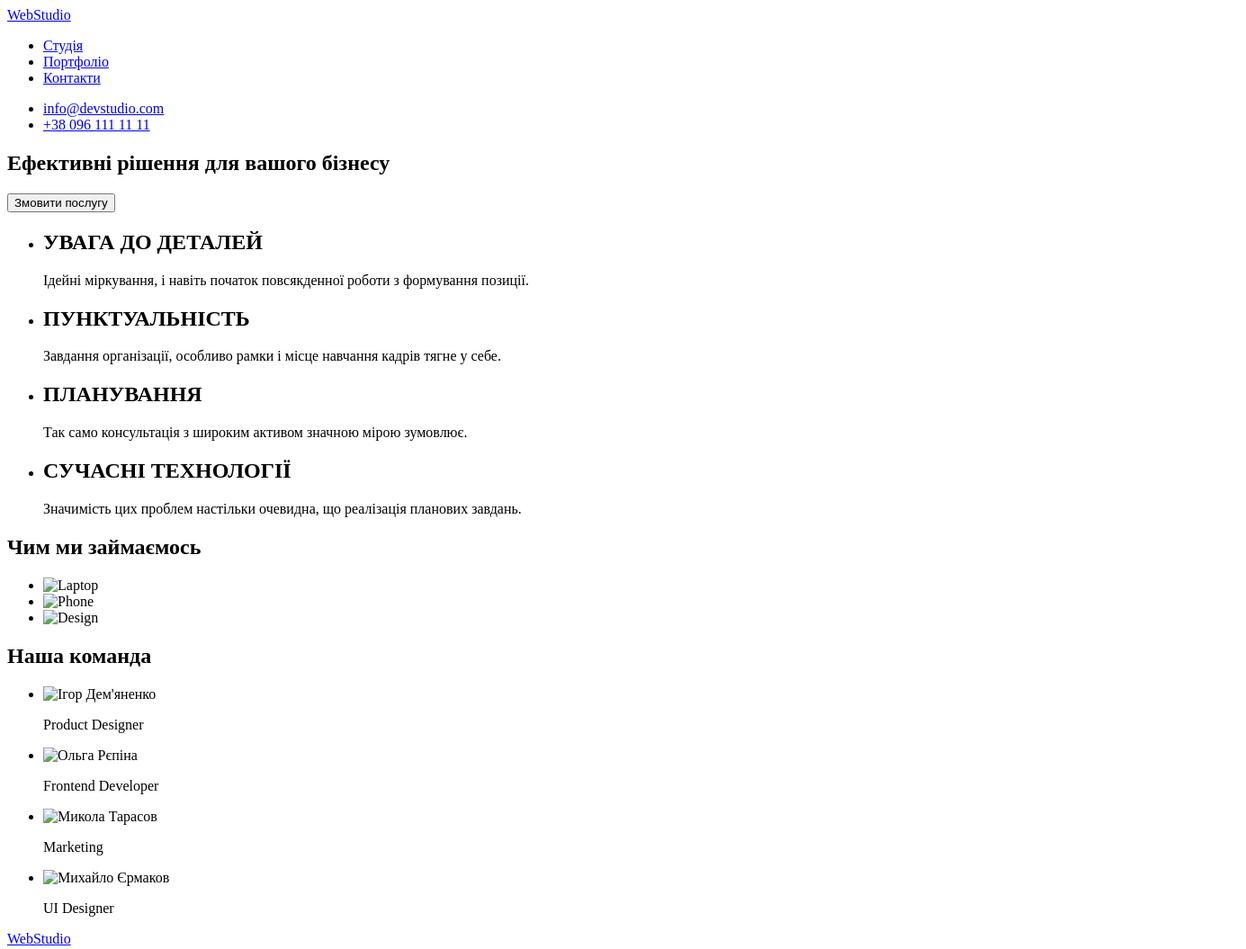
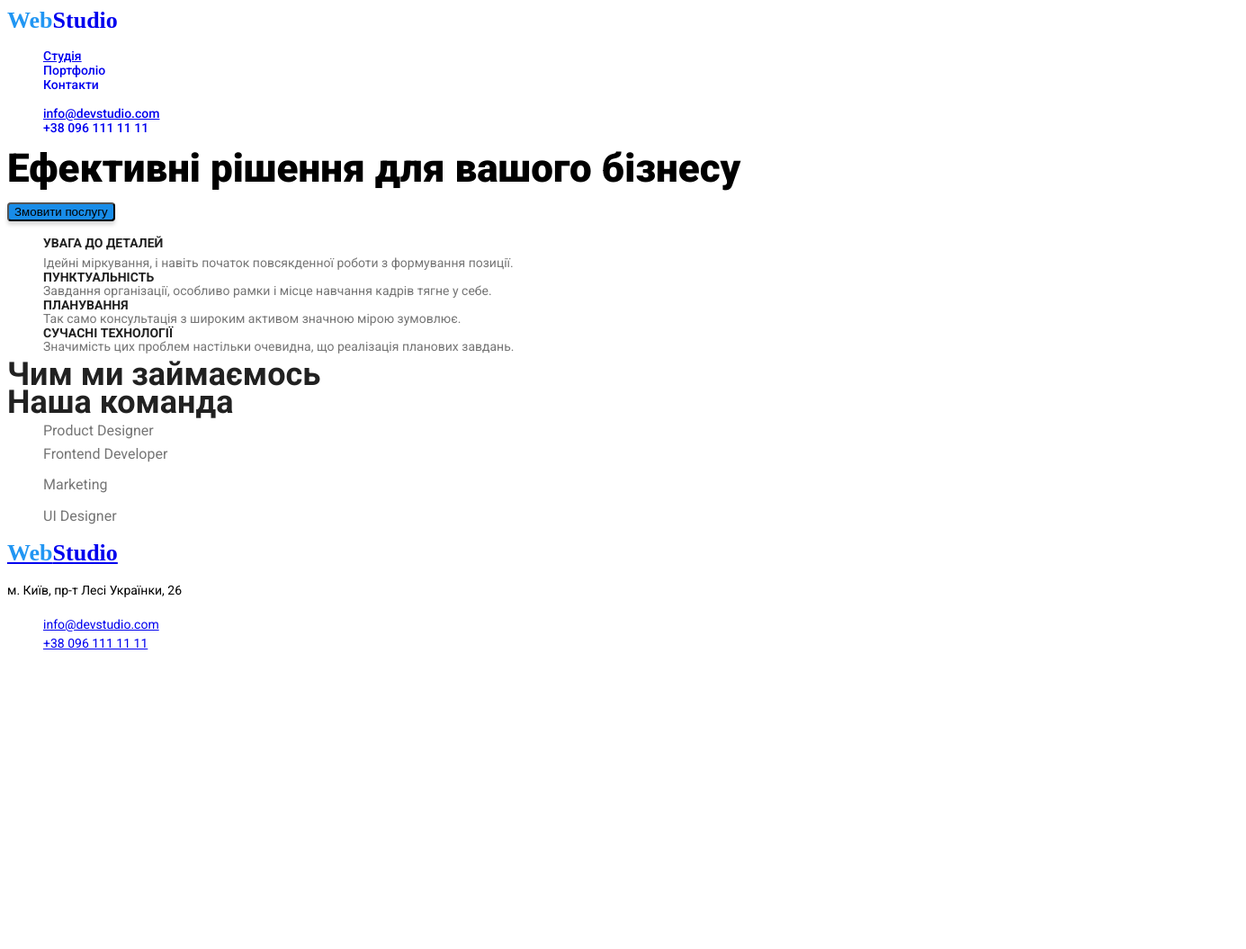
Before and after one commit to SergiyPlishko/webstudio, a plain HTML site: page index.html in a window 1280 px wide. Shown: the top 1055 px of the page at 90% size, 1385 px wide, since content can reach past the window. Drawn offline with Linux system fonts and the light colour scheme.

Commit message:
My -reposytory

```diff
--- /dev/null
+++ b/css/style.css
@@ -0,0 +1,290 @@
+.logo {
+    font-family: 'Raleway';
+    font-weight: 700;
+    font-size: 26px;
+    line-height: 1.19;
+    text-decoration: none;
+  }
+  .logo-web {
+    color: #2196f3;
+  }
+  .nav-list-item {
+    font-family: 'Roboto';
+    font-weight: 500;
+    font-size: 14px;
+    line-height: 1.14;
+    color: #212121;
+    list-style: none;
+  }
+  .link-studio:hover {
+    font-family: 'Roboto';
+    font-weight: 500;
+    font-size: 14px;
+    line-height: 1.14;
+    color: #2196f3;
+    list-style: none;
+    text-decoration: none;
+  }
+  .link {
+    font-family: 'Roboto';
+    font-weight: 500;
+    font-size: 14px;
+    line-height: 1.14;
+    list-style: none;
+    text-decoration: none;
+  }
+  .link-email:hover {
+    font-family: 'Roboto';
+    font-weight: 500;
+    font-size: 14px;
+    line-height: 1.14px;
+    color: #2196f3;
+    text-decoration: none;
+    list-style: none;
+  }
+  .div-h1 {
+    font-family: 'Roboto';
+    font-weight: 900;
+    font-size: 44px;
+    line-height: 1.5px;
+    list-style: none;
+    text-decoration: none;
+  }
+  .button {
+    background: #188ce8;
+    box-shadow: 0px 4px 4px rgba(0, 0, 0, 0.15);
+    border-radius: 4px;
+  }
+  .list-1 {
+    text-decoration: none;
+    list-style: none;
+  }
+  .list {
+    font-family: 'Roboto';
+    font-weight: 700;
+    font-size: 14px;
+    line-height: 1, 14;
+    color: #212121;
+  }
+  .list-item {
+    font-family: 'Roboto';
+    font-weight: 400;
+    font-size: 14px;
+    line-height: 1.71px;
+    color: #757575;
+    list-style: none;
+    text-decoration: none;
+  }
+  .cros {
+    list-style: none;
+    text-decoration: none;
+  }
+  .ci-h2 {
+    font-family: 'Roboto';
+    font-weight: 700;
+    font-size: 14px;
+    line-height: 1.14px;
+    color: #212121;
+    list-style: none;
+    text-decoration: none;
+  }
+  .mem {
+    font-family: 'Roboto';
+    font-weight: 400;
+    font-size: 14px;
+    line-height: 1.71px;
+    color: #757575;
+    list-style: none;
+    text-decoration: none;
+  }
+  .li {
+    list-style: none;
+    text-decoration: none;
+  }
+  .res {
+    font-family: 'Roboto';
+    font-weight: 700;
+    font-size: 14px;
+    line-height: 1.14px;
+    color: #212121;
+    text-decoration: none;
+    list-style: none;
+  }
+  .p {
+    font-family: 'Roboto';
+    font-weight: 400;
+    font-size: 14px;
+    line-height: 1.71px;
+    color: #757575;
+    text-decoration: none;
+    list-style: none;
+  }
+  .lis {
+    list-style: none;
+    text-decoration: none;
+  }
+  .si-h2 {
+    font-family: 'Roboto';
+    font-weight: 700;
+    font-size: 14px;
+    line-height: 1.14px;
+    color: #212121;
+    list-style: none;
+    text-decoration: none;
+  }
+  .p-2 {
+    font-family: 'Roboto';
+    font-style: normal;
+    font-weight: 400;
+    font-size: 14px;
+    line-height: 1.71px;
+    color: #757575;
+    list-style: none;
+    text-decoration: none;
+  }
+  .q-h2 {
+    font-family: 'Roboto';
+    font-weight: 700;
+    font-size: 36px;
+    line-height: 1.16px;
+    color: #212121;
+    text-decoration: none;
+    list-style: none;
+  }
+  .vi {
+    text-decoration: none;
+    list-style: none;
+  }
+  .list-imeges {
+    text-decoration: none;
+    list-style: none;
+  }
+  .images-1 {
+    position: absolute;
+    width: 370px;
+    height: 294px;
+    left: 215px;
+    top: 1058px;
+    text-decoration: none;
+    list-style: none;
+  }
+  .images-2 {
+    position: absolute;
+    width: 370px;
+    height: 294px;
+    left: 615px;
+    top: 1058px;
+  }
+  .images-3 {
+    position: absolute;
+    width: 370px;
+    height: 294px;
+    left: 1015px;
+    top: 1058px;
+  }
+  .ul-q {
+    list-style: none;
+    text-decoration: none;
+  }
+  .h2-w {
+    font-family: 'Roboto';
+    font-style: normal;
+    font-weight: 700;
+    font-size: 36px;
+    line-height: 1.16px;
+    color: #212121;
+  }
+  .photo {
+    position: absolute;
+    width: 270px;
+    height: 368px;
+    left: 215px;
+    top: 1632px;
+  }
+  .photo-p {
+    font-family: 'Roboto';
+    font-weight: 400;
+    font-size: 16px;
+    line-height: 1.18px;
+    color: #757575;
+  }
+  .photo-1 {
+    position: absolute;
+    width: 270px;
+    height: 260px;
+    left: 515px;
+    top: 1632px;
+  }
+  .photo-p-2 {
+    font-family: 'Roboto';
+  font-weight: 400;
+  font-size: 16px;
+  line-height: 1.18;
+  color: #757575;
+  }
+  .photo-3 {
+    position: absolute;
+  width: 270px;
+  height: 260px;
+  left: 815px;
+  top: 1632px;
+  }
+  .photo-p-3 {
+    font-family: 'Roboto';
+  font-weight: 400;
+  font-size: 16px;
+  line-height: 1.18;
+  color: #757575;
+  }
+  .photo-4 {
+    position: absolute;
+  width: 270px;
+  height: 260px;
+  left: 1115px;
+  top: 1632px;
+  }
+  .photo-p-4 {
+    font-family: 'Roboto';
+  font-weight: 400;
+  font-size: 16px;
+  line-height: 1.18;
+  color: #757575;
+  }
+  .lid {
+    text-decoration: none;
+    list-style: none;
+  }
+  .ul-ul {
+    list-style: none;
+    text-decoration: none;
+  }
+  .wed-studi {
+    font-family: 'Raleway';
+  font-weight: 700;
+  font-size: 26px;
+  line-height: 1.19;
+  }
+  .logo-2 {
+    color: #2196F3;
+  }
+  .addres {
+    font-family: 'Roboto';
+  font-style: normal;
+  font-weight: 400;
+  font-size: 14px;
+  line-height: 1.71;
+  }
+  .emaill {
+    font-family: 'Roboto';
+  font-style: normal;
+  font-weight: 400;
+  font-size: 14px;
+  line-height: 1.71px;
+  }
+  .tel-tel {
+    font-family: 'Roboto';
+  font-style: normal;
+  font-weight: 400;
+  font-size: 14px;
+  line-height: 24px;
+  }
--- a/index.html
+++ b/index.html
@@ -1,35 +1,42 @@
 <!DOCTYPE html>
 <html lang="en">
   <head>
-    <meta charset="UTF-8">
-    <meta http-equiv="X-UA-Compatible" content="IE=edge">
-    <meta name="viewport" content="width=device-width, initial-scale=1.0">
+    <meta charset="UTF-8" />
+    <meta http-equiv="X-UA-Compatible" content="IE=edge" />
+    <meta name="viewport" content="width=device-width, initial-scale=1.0" />
     <title>Document</title>
+    <link
+      href="https://fonts.googleapis.com/css2?family=Roboto:wght@400;500;700;900&display=swap"
+      rel="stylesheet"
+    />
+    <link rel="stylesheet" href="./css/style.css" />
   </head>
   <body>
     <!--Шапка сайту-->
     <header>
       <div>
         <nav>
-            <a href="/">WebStudio</a>
+          <a href="/" class="logo"
+            ><span class="logo-web">Web</span><span class="logo-Studio"></span>Studio</a
+          >
           <ul>
-                <li>
-                    <a href="/">Студія</a>
+            <li class="nav-list-item">
+              <a href="/" class="link-studio">Студія</a>
             </li>
-                <li>
-                    <a href="/">Портфоліо</a>
+            <li class="nav-list-item">
+              <a href="/" class="link">Портфоліо</a>
             </li>
-                <li>
-                    <a href="/">Контакти</a>
+            <li class="nav-list-item">
+              <a href="/" class="link">Контакти</a>
             </li>
           </ul>
         </nav>
         <ul>
-            <li>
-                <a href="info@devstudio.com">info@devstudio.com</a>
+          <li class="nav-list-item">
+            <a href="info@devstudio.com" class="link-email">info@devstudio.com</a>
           </li>
-            <li>
-                <a href="+380961111111">+38 096 111 11 11</a>
+          <li class="nav-list-item">
+            <a href="+380961111111" class="link">+38 096 111 11 11</a>
           </li>
         </ul>
       </div>
@@ -39,29 +46,33 @@
       <!--Hero section-->
       <section>
         <div>
-                <h1>Ефективні рішення для вашого бізнесу</h1>
-                <button type="button">Змовити послугу</button>
+          <h1 class="div-h1">Ефективні рішення для вашого бізнесу</h1>
+          <button type="button" class="button">Змовити послугу</button>
         </div>
         <!--Наші особливості-->
       </section>
       <section>
         <div>
           <ul>
-                    <li>
-                        <h2>УВАГА ДО ДЕТАЛЕЙ</h2>
-                        <p>Ідейні міркування, і навіть початок повсякденної роботи з формування позиції.</p>
+            <li class="list-1">
+              <h2 class="list">УВАГА ДО ДЕТАЛЕЙ</h2>
+              <p class="list-item">
+                Ідейні міркування, і навіть початок повсякденної роботи з формування позиції.
+              </p>
             </li>
-                    <li>
-                        <h2>ПУНКТУАЛЬНІСТЬ</h2>
-                        <p>Завдання організації, особливо рамки і місце навчання кадрів тягне у себе.</p>
+            <li class="cros">
+              <h2 class="ci-h2">ПУНКТУАЛЬНІСТЬ</h2>
+              <p class="mem">
+                Завдання організації, особливо рамки і місце навчання кадрів тягне у себе.
+              </p>
             </li>
-                    <li>
-                        <h2>ПЛАНУВАННЯ</h2>
-                        <p>Так само консультація з широким активом значною мірою зумовлює.</p>
+            <li class="li">
+              <h2 class="res">ПЛАНУВАННЯ</h2>
+              <p class="p">Так само консультація з широким активом значною мірою зумовлює.</p>
             </li>
-                    <li>
-                        <h2>СУЧАСНІ ТЕХНОЛОГІЇ</h2>
-                        <p>Значимість цих проблем настільки очевидна, що реалізація планових завдань.</p>
+            <li class="lis">
+              <h2 class="si-h2">СУЧАСНІ ТЕХНОЛОГІЇ</h2>
+              <p class="p-2">Значимість цих проблем настільки очевидна, що реалізація планових завдань.</p>
             </li>
           </ul>
         </div>
@@ -69,16 +80,16 @@
       <!--Чим ми займаємося-->
       <section>
         <div>
-            <h2>Чим ми займаємось</h2>
-             <ul>
-                <li>
-                    <img src="./imges/box.1.jpg" alt="Laptop" width="370" height="294">
+          <h2 class="q-h2">Чим ми займаємось</h2>
+          <ul class="vi">
+            <li class="list-images">
+              <img class="images-1" src="./Images/card.1.jpg" alt="Laptop" width="370" height="294" />
             </li>
-                <li>
-                    <img src="./Images/img(1).jpg" alt="Phone" width="370" height="294">
+            <li class="images-list">
+              <img class="images-2" src="./Images/card.2.jpg" alt="Phone" width="370" height="294" />
             </li>
-                <li>
-                    <img src="./Images/img(2).jpg" alt="Design" width="370" height="294">
+            <li class="list-images-1">
+              <img class="images-3" src="./Images/card.3.jpg" alt="Design" width="370" height="294" />
             </li>
           </ul>
         </div>
@@ -86,23 +97,23 @@
       <section>
         <!--Наша команда-->
         <div>
-                <h2>Наша команда</h2>
-                <ul>
+          <h2 class="h2-w">Наша команда</h2>
+          <ul class="ul-q">
             <li>
-                        <img src="./" alt="Ігор Дем'яненко" width="270" height="260">
-                        <p>Product Designer</p>
+              <img class="photo" src="./Images/img1.jpg" alt="Ігор Дем'яненко" width="270" height="260" />
+              <p class="photo-p">Product Designer</p>
             </li>
             <li>
-                        <img src="./Images/img.(1).jpg" alt="Ольга Рєпіна" width="270" height="260">
-                        <p>Frontend Developer</p>
+              <img class="photo-1" src="./Images/img.2.jpg" alt="Ольга Рєпіна" width="270" height="260" />
+              <p class="photo-p-2">Frontend Developer</p>
             </li>
             <li>
-                        <img src="./Images/img.(2).jpg" alt="Микола Тарасов" width="270" height="260">
-                        <p>Marketing</p>
+              <img class="photo-3" src="./Images/img.3.jpg" alt="Микола Тарасов" width="270" height="260" />
+              <p class="photo-p-3">Marketing</p>
             </li>
             <li>
-                        <img src="./Images/img(3).jpg" alt="Михайло Єрмаков" width="270" height="260">
-                        <p>UI Designer</p>
+              <img class="photo-4" src="./Images/img.4.jpg" alt="Михайло Єрмаков" width="270" height="260" />
+              <p class="photo-p-4">UI Designer</p>
             </li>
           </ul>
         </div>
@@ -110,16 +121,16 @@
     </main>
     <!--Футер сайту-->
     <footer>
-        <div>
-            <a href="/">WebStudio</a>
+      <div clas-lid>
+        <a href="/" class="wed-studi"><span class="logo-2">Web</span>Studio</a>
         <address>
-                <p>м. Київ, пр-т Лесі Українки, 26</p>
-                <ul>
+          <p class="addres">м. Київ, пр-т Лесі Українки, 26</p>
+          <ul class="ul-ul">
             <li>
-                        <a href="info@devstudio.com">info@devstudio.com</a>
+              <a class="emaill" href="info@devstudio.com">info@devstudio.com</a>
             </li>
             <li>
-                        <a href="tel+380961111111">+38 096 111 11 11</a>
+              <a class="tel-tel" href="tel+380961111111">+38 096 111 11 11</a>
             </li>
           </ul>
         </address>
```
Also changed, not shown: images/card.1.jpg (added), images/card.2.jpg (added), images/card.3.jpg (added), images/img.2.jpg (added), images/img.3.jpg (added), images/img.4.jpg (added), images/img1.jpg (added). Lines whose indentation alone changed are shown as unchanged.
